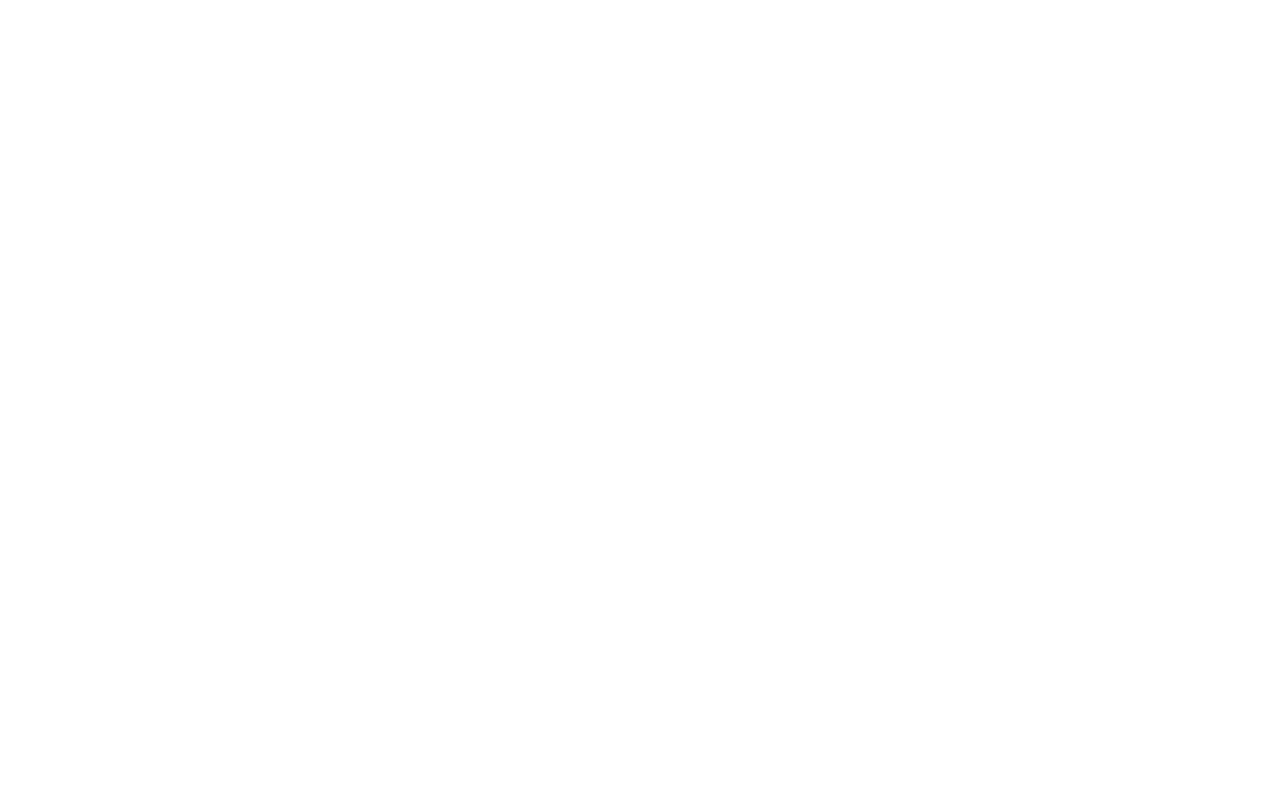
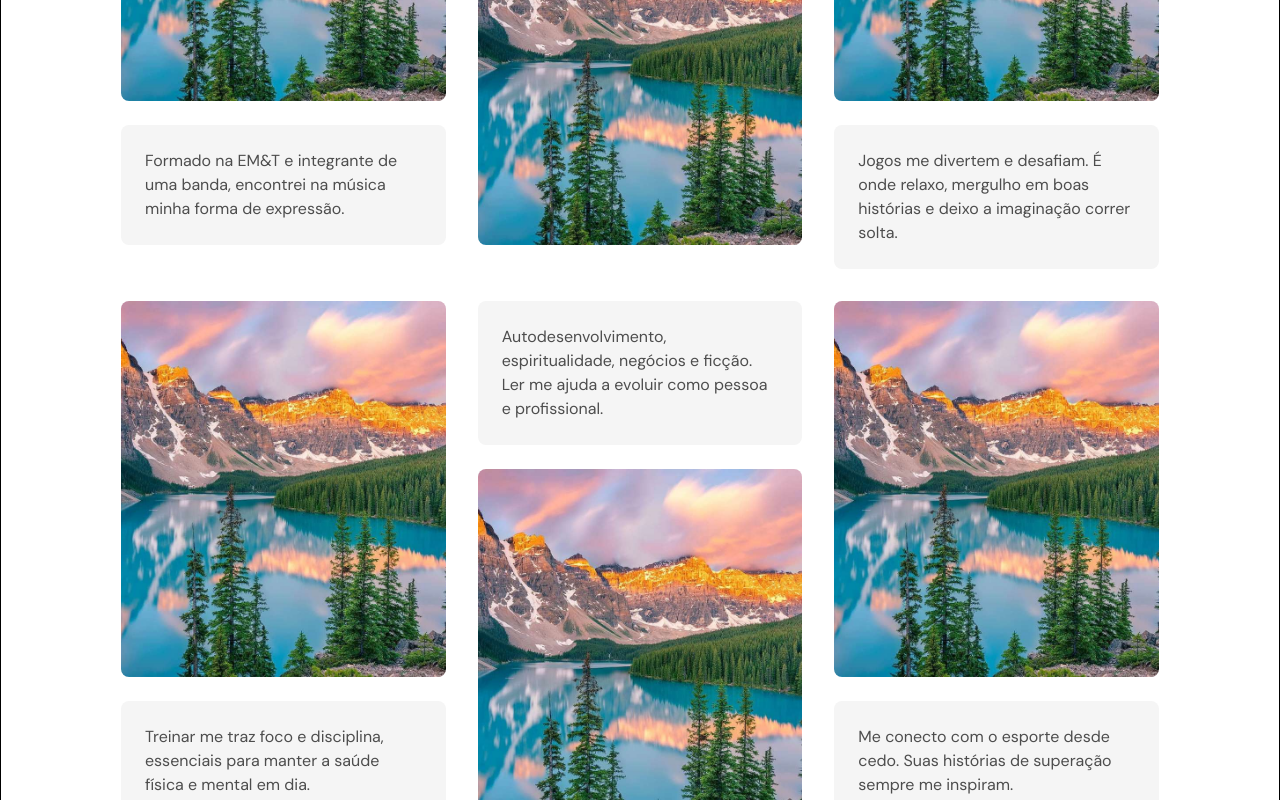
Before and after one commit to murilloressineti/my-portfolio-2.0, a React (Vite) app: page / in a window 1280 px wide. Shown: the part 6060-6860 px from the top of the page. Before the commit the page ends 5652 px from the top, so only its background shows below. Built offline with nearby package versions, Linux system fonts and the light colour scheme.

Commit message:
feat: creation of the BentoGrid and BentoItem components

```diff
--- a/src/App.tsx
+++ b/src/App.tsx
@@ -15,6 +15,10 @@
 import Timeline from "./components/timeline";
 import TimelineItem from "./components/timelineItem";
 import { timelineSteps } from "./constants/timeline-steps";
+import BentoGrid from "./components/bentoGrid";
+import BentoItem from "./components/bentoItem";
+
+import Photo from "./assets/images/gallery/original.jpg";
 
 export default function App() {
   return (
@@ -267,6 +271,47 @@
           ))}
         </Timeline>
       </section>
+
+      {/* Gallery */}
+      <div className="max-w-7xl mx-auto border p-30 border-b-bg-dark">
+        <BentoGrid>
+          <BentoItem
+            image={Photo}
+            title="Formado na EM&T e integrante de uma banda, encontrei na música minha forma de expressão."
+            textPosition="bottom"
+          />
+
+          <BentoItem
+            image={Photo}
+            title="Meu ponto de equilíbrio. Onde recarrego a energia e lembro do que realmente importa."
+            textPosition="top"
+          />
+
+          <BentoItem
+            image={Photo}
+            title="Jogos me divertem e desafiam. É onde relaxo, mergulho em boas histórias e deixo a imaginação correr solta."
+            textPosition="bottom"
+          />
+
+          <BentoItem
+            image={Photo}
+            title="Treinar me traz foco e disciplina, essenciais para manter a saúde física e mental em dia."
+            textPosition="bottom"
+          />
+
+          <BentoItem
+            image={Photo}
+            title="Autodesenvolvimento, espiritualidade, negócios e ficção. Ler me ajuda a evoluir como pessoa e profissional."
+            textPosition="top"
+          />
+
+          <BentoItem
+            image={Photo}
+            title="Me conecto com o esporte desde cedo. Suas histórias de superação sempre me inspiram."
+            textPosition="bottom"
+          />
+        </BentoGrid>
+      </div>
     </div>
   );
 }
--- /dev/null
+++ b/src/components/bentoGrid.tsx
@@ -0,0 +1,35 @@
+import React from "react";
+import { cva, type VariantProps } from "class-variance-authority";
+import { cn } from "../lib/utils";
+
+export const bentoGridVariants = cva(
+  "grid grid-cols-2 md:grid-cols-3 gap-4 md:gap-8 w-full auto-rows-min",
+  {
+    variants: {
+      variant: {
+        default: "",
+      },
+    },
+    defaultVariants: {
+      variant: "default",
+    },
+  },
+);
+
+interface BentoGridProps
+  extends React.ComponentProps<"div">, VariantProps<typeof bentoGridVariants> {
+  children: React.ReactNode;
+}
+
+export default function BentoGrid({
+  variant,
+  children,
+  className,
+  ...props
+}: BentoGridProps) {
+  return (
+    <div className={cn(bentoGridVariants({ variant, className }))} {...props}>
+      {children}
+    </div>
+  );
+}
--- /dev/null
+++ b/src/components/bentoItem.tsx
@@ -0,0 +1,61 @@
+import React from "react";
+import { cva, type VariantProps } from "class-variance-authority";
+import { cn } from "../lib/utils";
+import Text from "./text";
+
+export const bentoItemVariants = cva("", {
+  variants: {
+    variant: {
+      default: "",
+    },
+  },
+  defaultVariants: {
+    variant: "default",
+  },
+});
+
+interface BentoItemProps
+  extends React.ComponentProps<"div">, VariantProps<typeof bentoItemVariants> {
+  image: string;
+  title: string;
+  textPosition?: "top" | "bottom";
+}
+
+export default function BentoItem({
+  image,
+  title,
+  textPosition = "bottom",
+  className,
+  ...props
+}: BentoItemProps) {
+  return (
+    <div
+      className={cn("flex flex-col  gap-6 w-full h-full group", className)}
+      {...props}
+    >
+      {textPosition === "top" && (
+        <div className="h-56 md:h-auto bg-neutral-gray-100 p-6 rounded-lg">
+          <Text variant="body-base" className="text-text-secondary">
+            {title}
+          </Text>
+        </div>
+      )}
+
+      <div className="h-56 md:h-94 w-full overflow-hidden rounded-lg">
+        <img
+          src={image}
+          alt={title}
+          className="w-full h-full object-cover transition-transform duration-700 group-hover:scale-105"
+        />
+      </div>
+
+      {textPosition === "bottom" && (
+        <div className="h-56 md:h-auto bg-neutral-gray-100 p-6 rounded-lg">
+          <Text variant="body-base" className="text-text-secondary">
+            {title}
+          </Text>
+        </div>
+      )}
+    </div>
+  );
+}
--- a/src/components/timeline.tsx
+++ b/src/components/timeline.tsx
@@ -2,7 +2,7 @@
 import { cva, type VariantProps } from "class-variance-authority";
 import { cn } from "../lib/utils";
 
-export const timeline = cva("relative w-full max-w-6xl mx-auto flex flex-col", {
+export const timelineVariants = cva("relative w-full max-w-6xl mx-auto flex flex-col", {
   variants: {
     variant: {
       default: "",
@@ -14,7 +14,7 @@
 });
 
 interface TimelineProps
-  extends React.ComponentProps<"div">, VariantProps<typeof timeline> {
+  extends React.ComponentProps<"div">, VariantProps<typeof timelineVariants> {
   children: React.ReactNode;
 }
 
@@ -25,7 +25,7 @@
   ...props
 }: TimelineProps) {
   return (
-    <div className={cn(timeline({ variant, className }))} {...props}>
+    <div className={cn(timelineVariants({ variant, className }))} {...props}>
       <div className="absolute left-1/2 -top-10 -bottom-10 w-0.5 bg-border-default -translate-x-1/2 z-0"></div>
 
       <div className="relative z-10 flex flex-col">
```
Also changed, not shown: src/assets/images/gallery/original.jpg (added).
